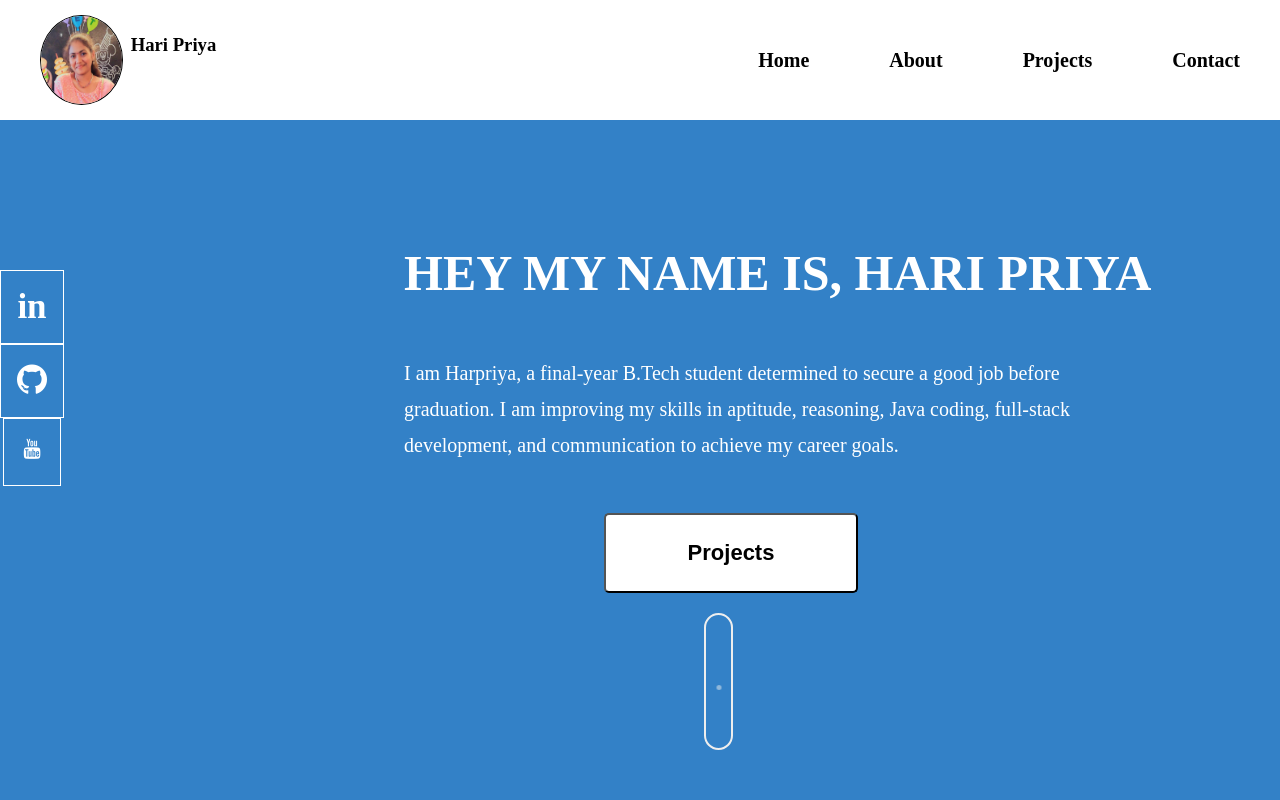
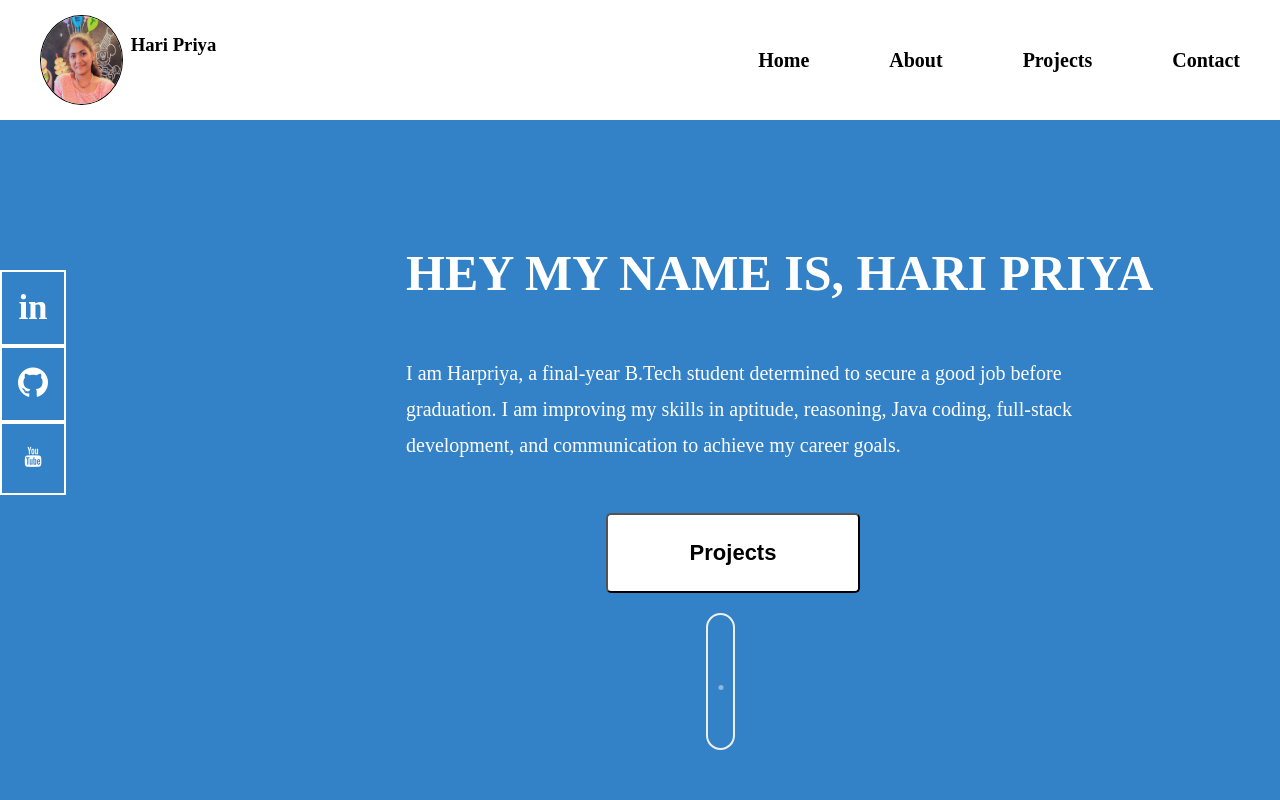
Before and after one commit to HariPriya06-N/fnsdeployment1, a plain HTML site: page index.html in a window 1280 px wide. Shown: the top 800 px of the page. Drawn offline with Linux system fonts and the light colour scheme.

Commit message:
small modification

```diff
--- a/index.css
+++ b/index.css
@@ -63,22 +63,22 @@ a{
 
 }
 .linkdin{
-    border:1px solid white;
+    border:2px solid white;
     padding: 16px;
     color: white;
     font-size: 35px;
     font-weight: 700;
 }
 .git{
-    border:1px solid white;
+    border:2px solid white;
     padding: 16px;
     color: white;
     font-size: 35px;
     font-weight: 700;
 }
 .leetcode{
-    border:1px solid white;
-    padding: 19px;
+    border:2px solid white;
+    padding: 22px;
     padding-bottom: 24px;
     color: white;
     font-weight: 700;
```
